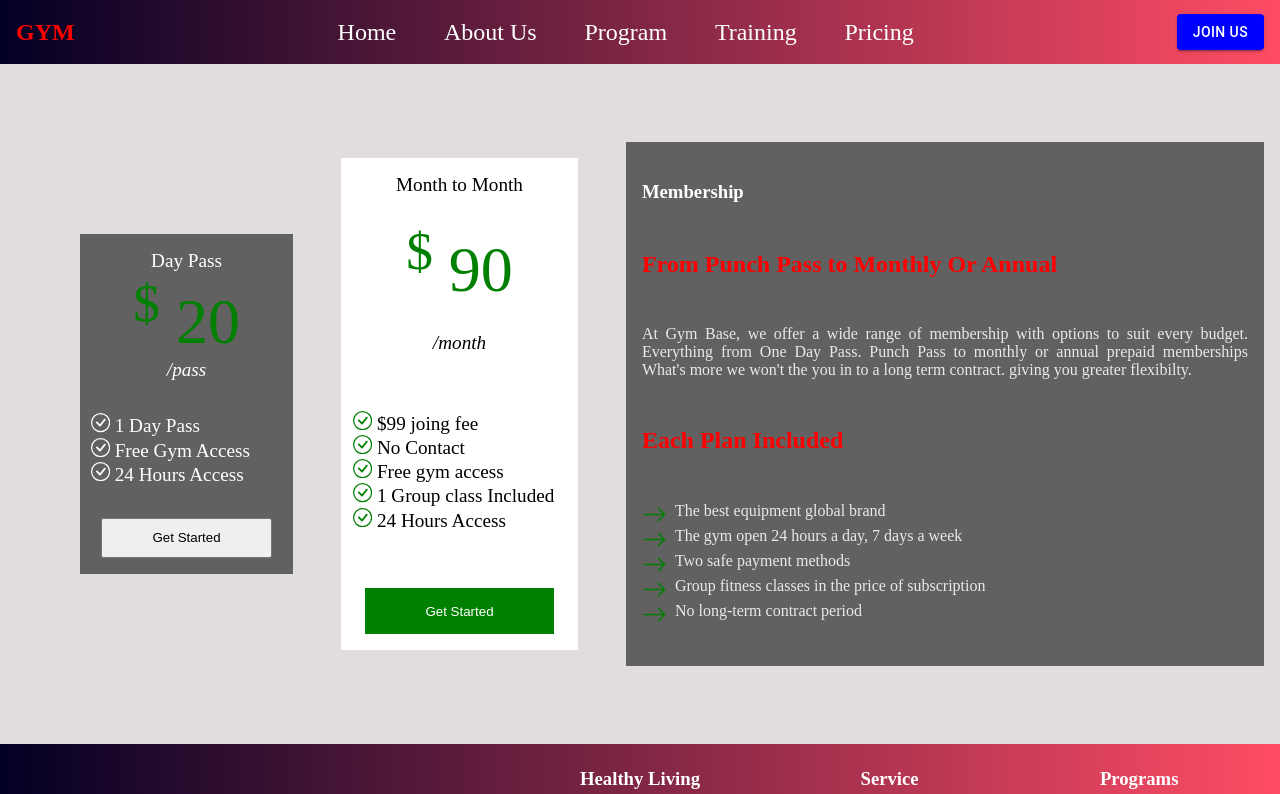
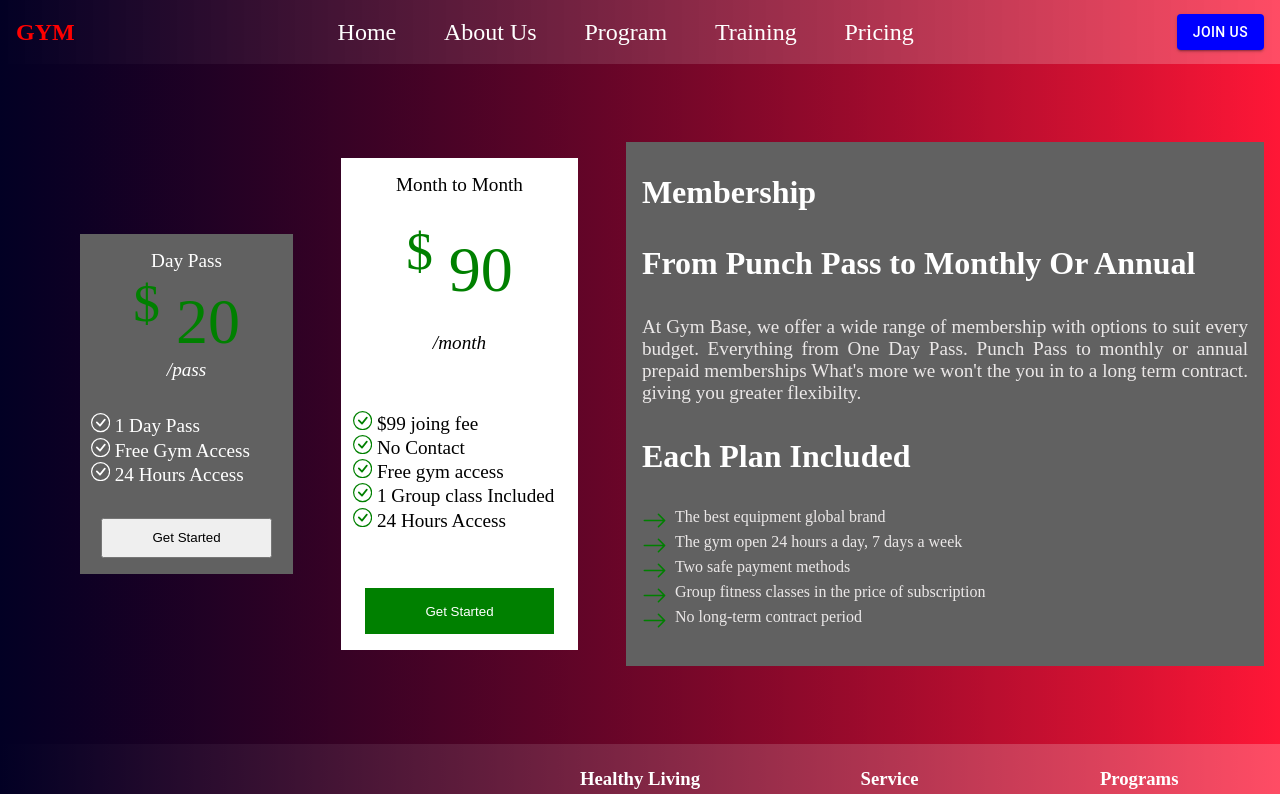
Before and after one commit to ruturajmengal2016/Project_1, a React (Create React App) app: page /pricing in a window 1280 px wide. Shown: the top 794 px of the page. Built offline with nearby package versions, Linux system fonts and the light colour scheme.

Commit message:
Add training page

```diff
--- a/package.json
+++ b/package.json
@@ -10,6 +10,7 @@
     "@testing-library/jest-dom": "^5.16.5",
     "@testing-library/react": "^13.4.0",
     "@testing-library/user-event": "^13.5.0",
+    "pure-react-carousel": "^1.30.1",
     "react": "^18.2.0",
     "react-dom": "^18.2.0",
     "react-icons": "^4.8.0",
--- a/src/App.css
+++ b/src/App.css
@@ -1,6 +1,9 @@
 * {
   margin: 0;
   padding: 0;
+}
+*::-webkit-scrollbar {
+  display: none;
 }
 .root {
   height: 100vh;
--- a/src/App.js
+++ b/src/App.js
@@ -13,6 +13,7 @@ import Register from "./Components/Register";
 import Footer from "./Components/Footer";
 import Login from "./Components/Login";
 import About from "./Components/About";
+import Training from "./Components/Training";
 function App() {
   const router = createBrowserRouter(
     createRoutesFromElements(
@@ -20,6 +21,7 @@ function App() {
         <Route index path="/" element={<Home />} />
         <Route index path="/about" element={<About />} />
         <Route path="/pricing" element={<Pricing />} />
+        <Route path="/training" element={<Training />} />
         <Route path="/login" element={<Login />} />
         <Route path="/register" element={<Register />} />
       </Route>
--- a/src/Components/Atoms/Third.jsx
+++ b/src/Components/Atoms/Third.jsx
@@ -4,15 +4,15 @@ import { BsArrowRight } from "react-icons/bs";
 const Third = () => {
   return (
     <div className={Style.first_third}>
-      <h3>Membership</h3>
-      <h2>From Punch Pass to Monthly Or Annual</h2>
+      <h1>Membership</h1>
+      <h1>From Punch Pass to Monthly Or Annual</h1>
       <p>
         At Gym Base, we offer a wide range of membership with options to suit
         every budget. Everything from One Day Pass. Punch Pass to monthly or
         annual prepaid memberships What's more we won't the you in to a long
         term contract. giving you greater flexibilty.
       </p>
-      <h2>Each Plan Included</h2>
+      <h1>Each Plan Included</h1>
       <ul>
         <li>
           <BsArrowRight size={25} color="green" /> <span>The best equipment global brand</span>
--- a/src/Components/Styles/Pricing.module.css
+++ b/src/Components/Styles/Pricing.module.css
@@ -1,13 +1,25 @@
 .root {
-  background-color: black;
   display: flex;
   justify-content: center;
   align-items: center;
   height: 100vh;
   max-height: fit-content;
+  background: rgb(2, 0, 36);
+  background: linear-gradient(
+    90deg,
+    rgba(2, 0, 36, 1) 0%,
+    rgba(255, 0, 35, 0.7036064425770308) 100%,
+    rgba(9, 9, 121, 0.8492647058823529) 43%
+  );
 }
 .first {
-  background-color: rgb(226, 221, 221);
+  background: rgb(2, 0, 36);
+  background: linear-gradient(
+    90deg,
+    rgba(2, 0, 36, 1) 0%,
+    rgba(255, 0, 35, 0.7036064425770308) 100%,
+    rgba(9, 9, 121, 0.8492647058823529) 43%
+  );
   height: 85%;
   width: 100%;
   color: white;
@@ -111,6 +123,7 @@
 }
 
 .first_third p {
+  font-size: 1.2rem;
   text-align: justify;
   color: rgb(235, 232, 232);
 }
```
